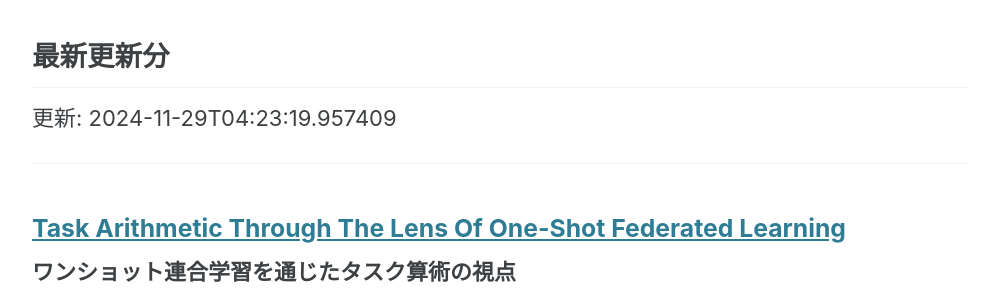
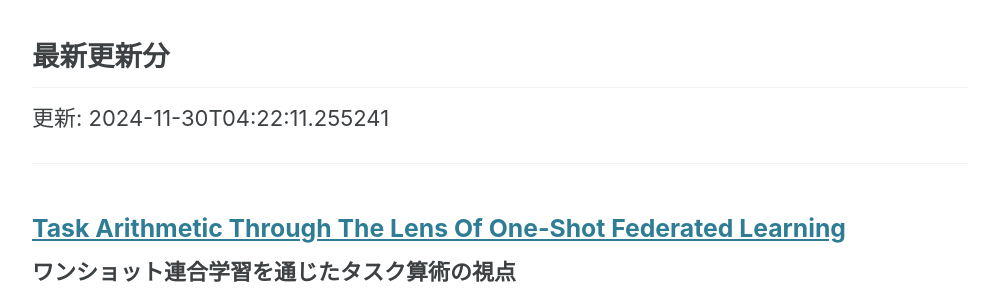
Before and after one commit to haruhisa-enomoto/arxiv-privacy-tech, a Jekyll site: the page built from index.md, in a window 1280 px wide and 900 px high, scrolled down 680 px. Shown: the part 155-455 px from the top of the window, without its empty margins (140-1139 px from the left). Built offline with Jekyll 4.4.1, drawn with Linux system fonts in a browser that asks for light colours; cached includes are drawn as plain includes; a script bundle is joined from its source files by our own code; library files that are not in the unit come from our copies.

Commit message:
:robot: Automate updates

```diff
--- a/index.md
+++ b/index.md
@@ -27,7 +27,7 @@ author_profile: false
 
 ## 最新更新分
 
-更新: 2024-11-29T04:23:19.957409
+更新: 2024-11-30T04:22:11.255241
 
 - - -
 
```
